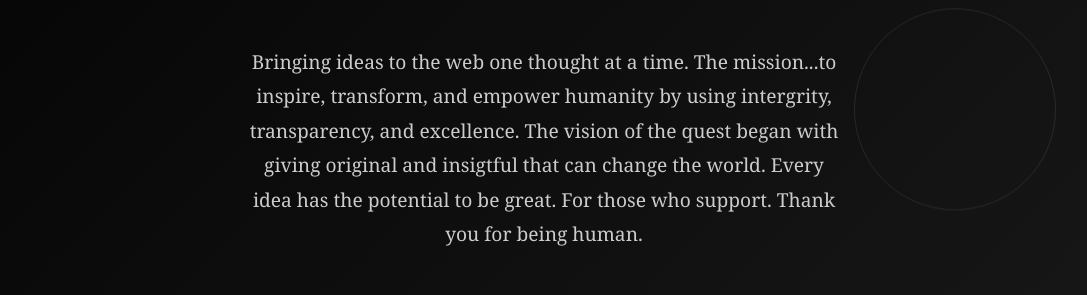
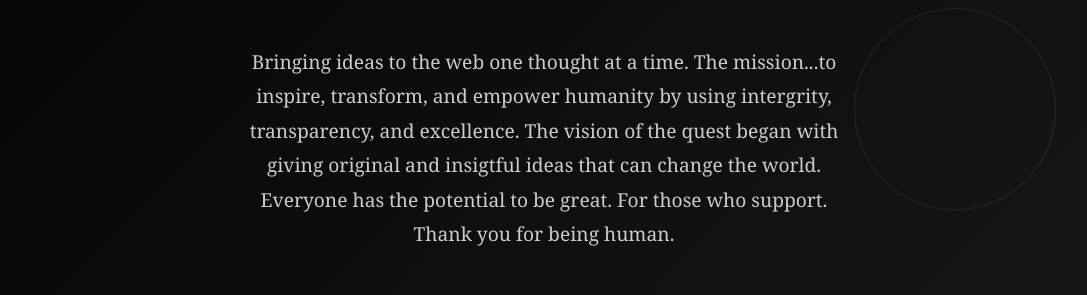
Before and after one commit to 00Marcus00/00Marcus00.github.io, a plain HTML site: page index.html in a window 1280 px wide. Shown: the part 505-800 px from the top of the page, without its empty margins (96-1183 px from the left). Drawn offline with Linux system fonts and the light colour scheme.

Commit message:
changed and corrected text

```diff
--- a/index.html
+++ b/index.html
@@ -25,7 +25,7 @@
             <p class="description">
                 Bringing ideas to the web one thought at a time. The mission...to inspire, transform, and empower
                 humanity by using intergrity, transparency, and excellence. The vision of the quest began with
-                giving original and insigtful that can change the world. Every idea has the potential to be great.
+                giving original and insigtful ideas that can change the world. Everyone has the potential to be great.
                 For those who support. Thank you for being human.
 
             </p>
```
